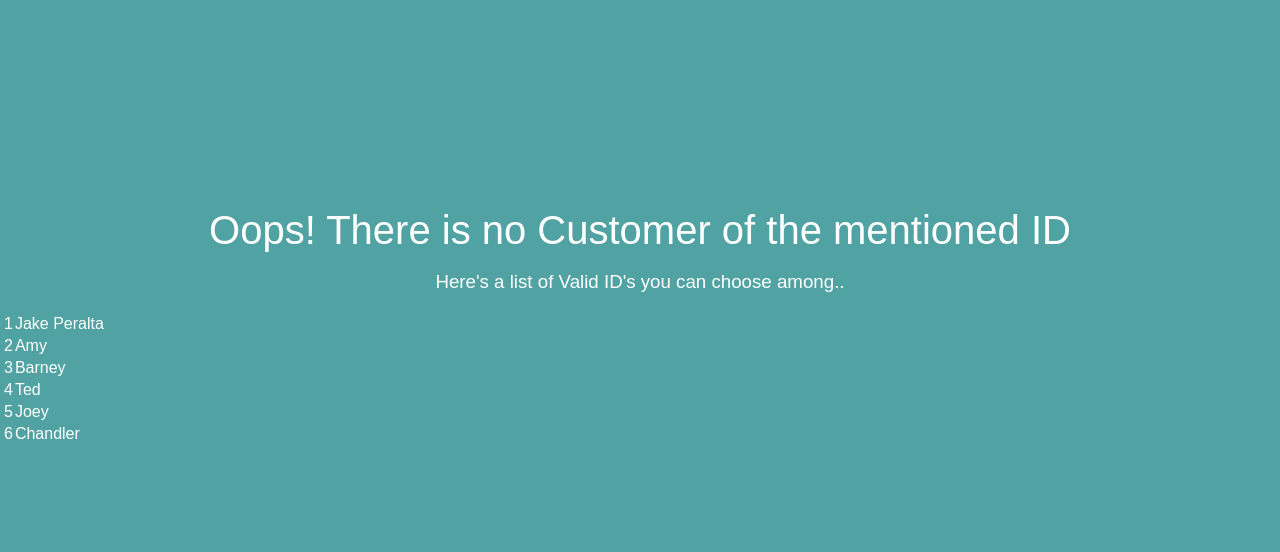
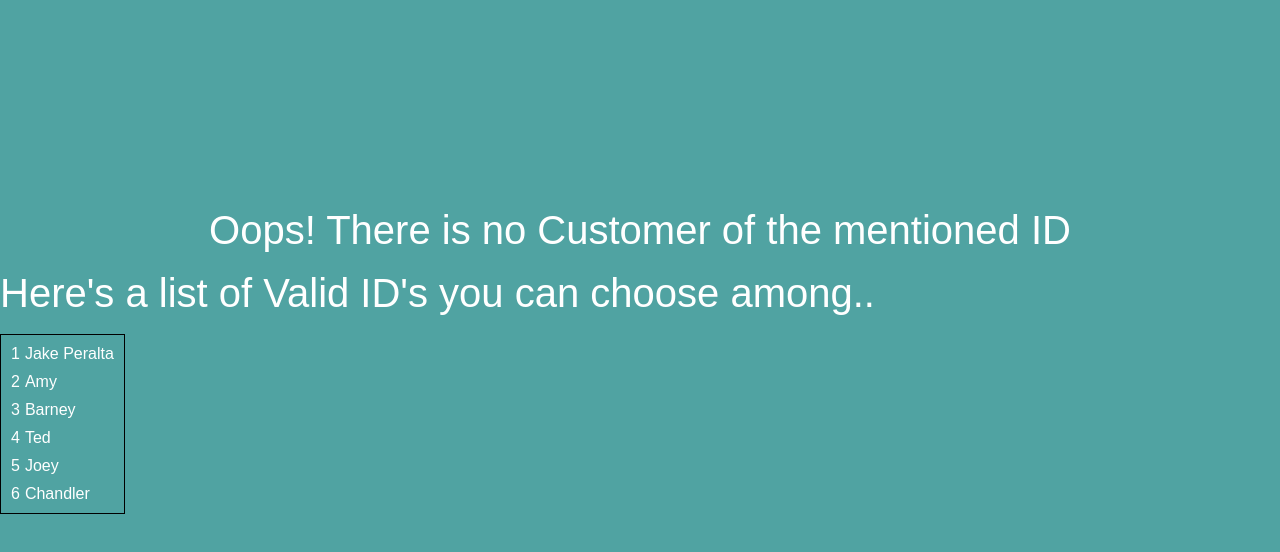
Before and after one commit to IgnitePlus2020/ReactAssignments--Ankitha, a React (Create React App) app in the folder UI Assignments/04-UI ASSIGNMENT/: page / in a window 1280 px wide. Both pictures are taken after typing "Sample" into the empty fields and a click on the button "Search". Shown: the top 552 px of the page. Built offline with nearby package versions, Linux system fonts and the light colour scheme.

Commit message:
added css styles

```diff
--- a/UI Assignments/04-UI ASSIGNMENT/public/styles.css
+++ b/UI Assignments/04-UI ASSIGNMENT/public/styles.css
@@ -23,6 +23,11 @@ body {
 .container h1 {
   font-size: 40px;
   font-weight: 200;
+}
+.container h3 {
+  font-size: 40px;
+  font-weight: 200;
+  text-align: left;
 }
 
 input {
@@ -51,3 +56,11 @@ button {
   width: 250px;
   font-size: 18px;
 }
+
+table {
+  border: 1px solid black;
+}
+
+table {
+  border-spacing: 5px;
+}
```
